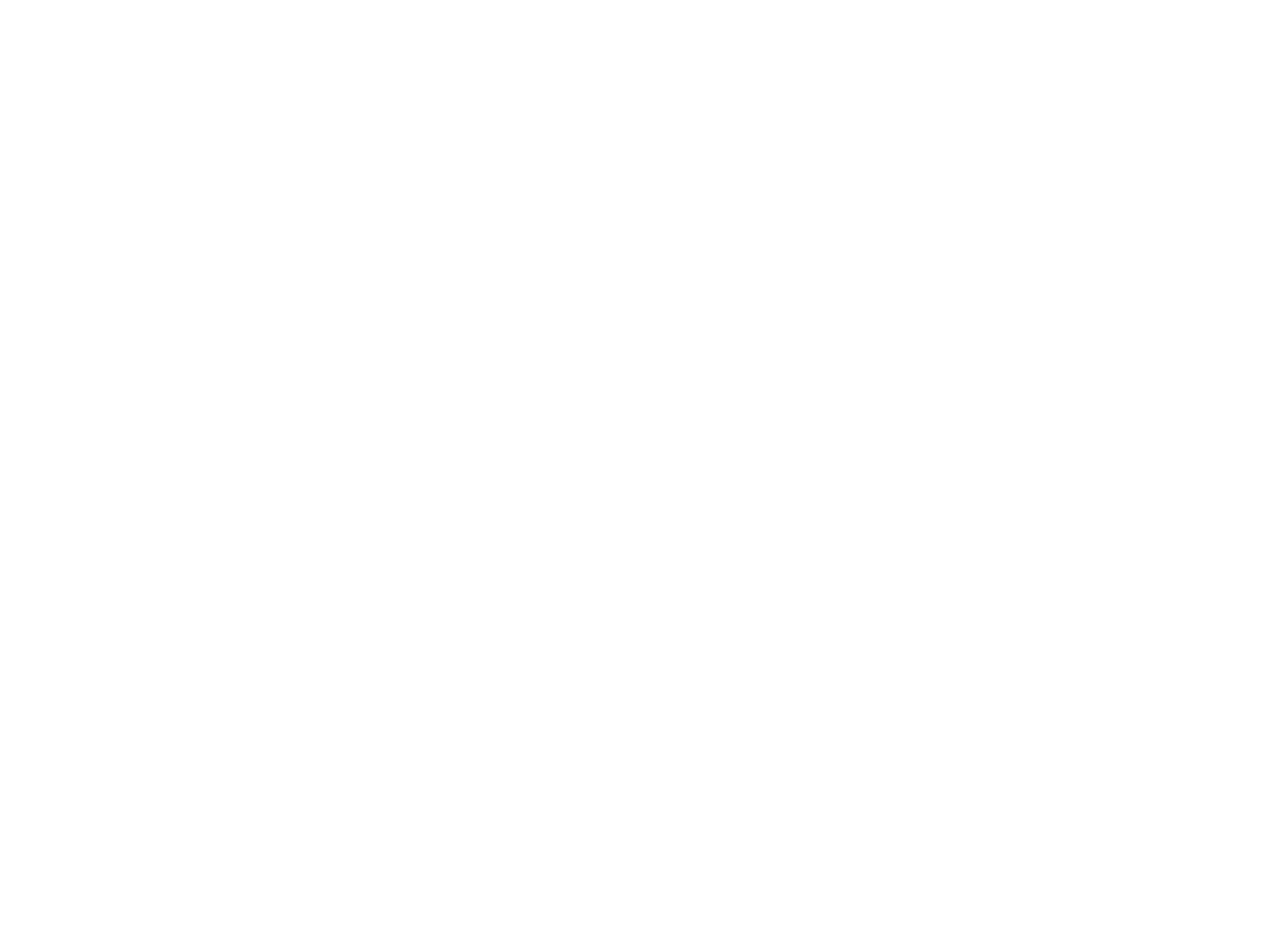
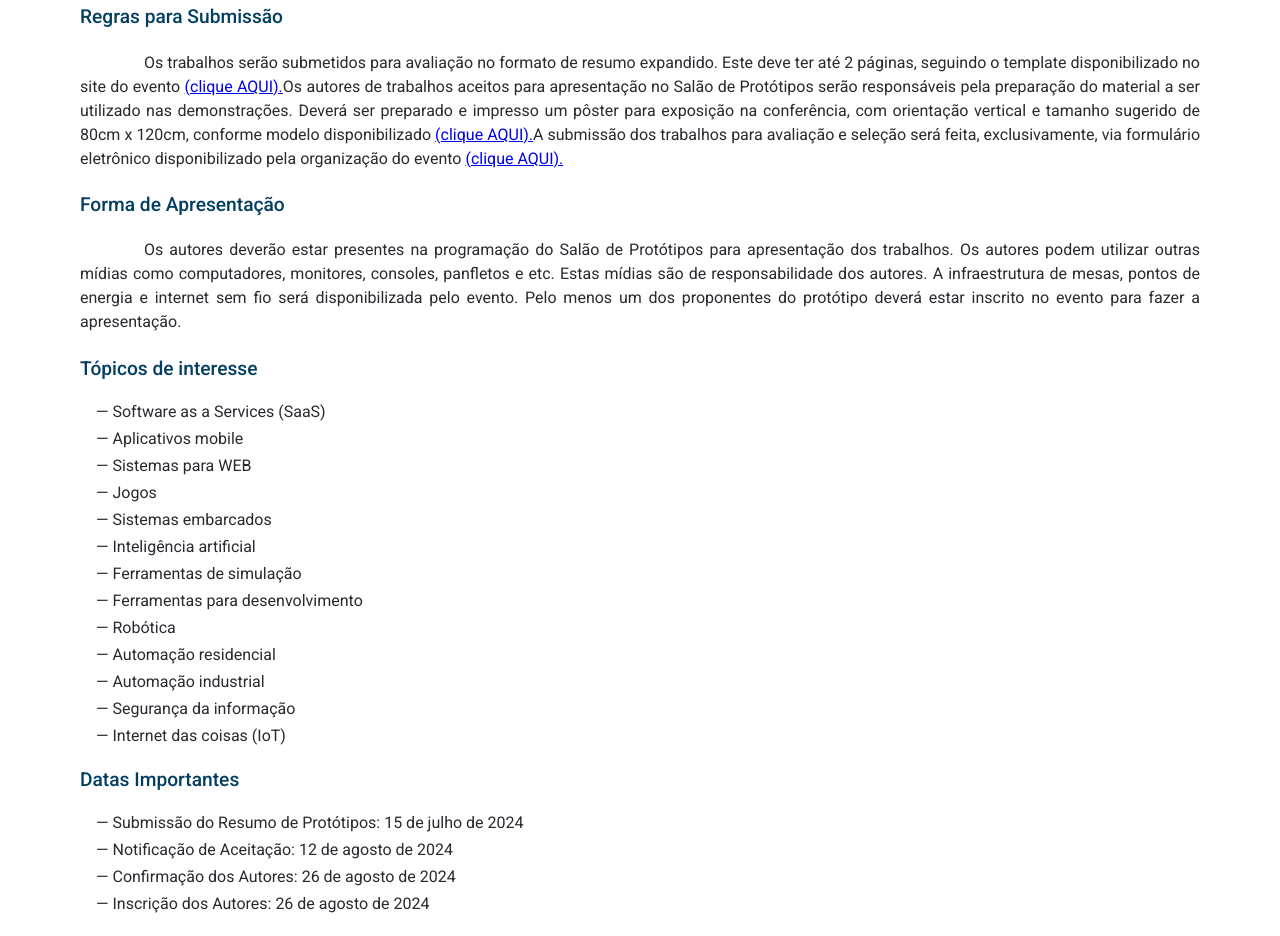
Before and after one commit to mayconndouglass/Ercemapi-2024, a React (Vite) app: page /chamadas/salao-de-prototipos in a window 1280 px wide. Before the commit this address had no page. Shown: the part 480-1416 px from the top of the page. Before the commit the page ends 800 px from the top, so only its background shows below. Built offline with nearby package versions, Linux system fonts and the light colour scheme.

Commit message:
feat: add prototype hall page

```diff
--- a/src/components/Header/index.tsx
+++ b/src/components/Header/index.tsx
@@ -36,17 +36,17 @@
             <li>
               <a href="#">O Evento</a>
               <ul>
-                <li><Link to={"/sobre"}>Sobre</Link></li>
-                <li><Link to={"/organizacao"}>Organização</Link></li>
-                <li><Link to={"/comite-de-programa"}>Comitê de Programa</Link></li>
+                <li><Link to={"/evento/sobre"}>Sobre</Link></li>
+                <li><Link to={"/evento/organizacao"}>Organização</Link></li>
+                <li><Link to={"/evento/comite-de-programa"}>Comitê de Programa</Link></li>
               </ul>
             </li>
             <li>
               <a href="#">Chamadas</a>
               <ul>
                 <li><a href="#">Artigos</a></li>
-                <li><a href="#">Minicursos</a></li>
-                <li><a href="#">Salão de Protótipos</a></li>
+                <li><Link to={"/chamadas/minicursos"}>Minicursos</Link></li>
+                <li><Link to={"/chamadas/salao-de-prototipos"}>Salão de Protótipos</Link></li>
               </ul>
             </li>
             <li><a href="#">Programação</a></li>
@@ -86,17 +86,17 @@
                 <li onClick={() => setEventOpen(!eventOpen)}>
                   <a href="#">O Evento <SlArrowDown /></a>
                   <ul className={eventOpen ? "active" : ""}>
-                    <li><Link to={"/sobre"}>Sobre</Link></li>
-                    <li><Link to={"/organizacao"}>Organização</Link></li>
-                    <li><Link to={"/comite-de-programa"}>Comitê de Programa</Link></li>
+                    <li><Link to={"/evento/sobre"}>Sobre</Link></li>
+                    <li><Link to={"/evento/organizacao"}>Organização</Link></li>
+                    <li><Link to={"/evento/comite-de-programa"}>Comitê de Programa</Link></li>
                   </ul>
                 </li>
                 <li onClick={() => setcallsOpen(!callsOpen)}>
                   <a href="#">Chamadas <SlArrowDown /></a>
                   <ul className={callsOpen ? "active" : ""}>
                     <li><a href="#">Artigos</a></li>
-                    <li><a href="#">Minicursos</a></li>
-                    <li><a href="#">Salão de Protótipos</a></li>
+                    <li><Link to={"/chamadas/minicursos"}>Minicursos</Link></li>
+                    <li><Link to={"/chamadas/salao-de-prototipos"}>Salão de Protótipos</Link></li>
                   </ul>
                 </li>
                 <li><a href="#">Programação</a></li>
--- /dev/null
+++ b/src/pages/PrototypeHall/index.tsx
@@ -0,0 +1,76 @@
+import * as S from "./styles"
+import { Separator } from "../../components/Separator"
+import { Center } from "../../components/Center"
+import { Title } from "../../components/Title"
+
+export const PrototypeHall = () => {
+  return (
+    <>
+      <Separator />
+      <S.Container>
+        <Center>
+          <Title align="left" text="Salão de Protótipos" />
+
+          <div className="line" />
+
+          <div className="content">
+            <h6>Chamada de Salão de Protótipos</h6>
+            <p>
+              O Salão de Protótipos da ERCEMAPI 2024 convida interessados a submeterem trabalhos nas áreas de Software as a Services (SaaS), aplicativos mobile, sistemas para WEB, jogos, sistemas embarcados, inteligência artificial, ferramentas de simulação, ferramentas para desenvolvimento, entre outras.
+            </p>
+
+            <h6>
+              Regras para Submissão
+            </h6>
+            <p>
+              Os trabalhos serão submetidos para avaliação no formato de resumo expandido. Este deve ter até 2 páginas, seguindo o template disponibilizado no site do evento <a href="https://docs.google.com/document/d/1jfn2HQvbwa4es6yyiQne4_d50N335nv4JUaJj5tCVMU/edit" target="_blank" rel="noopener noreferrer">(clique AQUI).</a>
+
+              Os autores de trabalhos aceitos para apresentação no Salão de Protótipos serão responsáveis pela preparação do material a ser utilizado nas demonstrações.
+
+              Deverá ser preparado e impresso um pôster para exposição na conferência, com orientação vertical e tamanho sugerido de 80cm x 120cm, conforme modelo disponibilizado <a href="https://docs.google.com/presentation/d/1Z0RiSPVzX5v7D-_Ma5rICvmtfHNBMLO0/edit?usp=sharing&ouid=112098072414210651329" target="_blank" rel="noopener noreferrer">(clique AQUI).</a>
+
+              A submissão dos trabalhos para avaliação e seleção será feita, exclusivamente, via formulário eletrônico disponibilizado pela organização do evento <a href="https://forms.gle/2M9hWSWn5hadLXgh9" target="_blank" rel="noopener noreferrer">(clique AQUI).</a>
+            </p>
+
+            <h6>Forma de Apresentação</h6>
+            <p>
+              Os autores deverão estar presentes na programação do Salão de Protótipos para apresentação dos trabalhos. Os autores podem utilizar outras mídias como computadores, monitores, consoles, panfletos e etc. Estas mídias são de responsabilidade dos autores. A infraestrutura de mesas, pontos de energia e internet sem fio será disponibilizada pelo evento. Pelo menos um dos proponentes do protótipo deverá estar inscrito no evento para fazer a apresentação.
+            </p>
+
+            <h6>Tópicos de interesse</h6>
+            <ul>
+              <li>— Software as a Services (SaaS)</li>
+              <li>— Aplicativos mobile</li>
+              <li>— Sistemas para WEB</li>
+              <li>— Jogos</li>
+              <li>— Sistemas embarcados</li>
+              <li>— Inteligência artificial</li>
+              <li>— Ferramentas de simulação</li>
+              <li>— Ferramentas para desenvolvimento</li>
+              <li>— Robótica</li>
+              <li>— Automação residencial</li>
+              <li>— Automação industrial</li>
+              <li>— Segurança da informação</li>
+              <li>— Internet das coisas (IoT)</li>
+            </ul>
+
+            <h6>Datas Importantes </h6>
+            <ul>
+              <li>— Submissão do Resumo de Protótipos: 15 de julho de 2024</li>
+              <li>— Notificação de Aceitação: 12 de agosto de 2024 </li>
+              <li>— Confirmação dos Autores: 26 de agosto de 2024 </li>
+              <li>— Inscrição dos Autores: 26 de agosto de 2024 </li>
+            </ul>
+
+            <h6>Coordenação do Salão de Protótipos </h6>
+            <p>
+              Prof. Dr. Alcemir Rodrigues Santos(UESPI)
+
+              <span>alcemir@prp.uespi.br</span>
+            </p>
+          </div>
+        </Center>
+      </S.Container>
+    </>
+  )
+}
--- /dev/null
+++ b/src/pages/PrototypeHall/styles.ts
@@ -0,0 +1,70 @@
+import styled from "styled-components"
+
+export const Container = styled.section`
+  padding: 2.5rem 5rem 7.5rem;
+
+  @media screen and (max-width: 700px) {
+    padding: 2.5rem 2.5rem 5rem;
+  }
+
+  & > div {
+    .line {
+      width: 100%;
+      height: 1px;
+      background-color: ${({ theme }) => theme["gray-500"]};
+      opacity: 0.2;
+      margin: 4rem 0;
+
+      @media screen and (max-width: 700px) {
+        margin: 2rem 0;
+      }
+    }
+
+    .content {
+      p {
+        text-indent: 4rem;
+        text-align: justify;
+        font-size: 1rem;
+        font-weight: 400;
+        line-height: 1.5;
+        margin-bottom: 0.5rem;
+        color: #292930;
+
+        span {
+          display: block;
+          margin-left: 1rem;
+        }
+
+        @media screen and (max-width: 500px) {
+          text-indent: 2rem;
+        }
+      }
+
+      & > p:last-child {
+        text-indent: 0;
+      }
+
+      h6 {
+        font-size: 1.2rem;
+        font-weight: 500;
+        margin: 1.4rem 0;
+        color: ${({ theme }) => theme["blue-600"]};
+
+        @media screen and (max-width: 500px) {
+          text-align: center;
+        }
+      }
+
+     ul {
+        li {
+          margin-left: 1rem;
+          margin-bottom: 0.5rem;
+
+          @media screen and (max-width: 500px) {
+            margin-left: 0;
+          }
+        }
+      }
+    }
+  }
+`
--- a/src/routes/index.tsx
+++ b/src/routes/index.tsx
@@ -7,16 +7,20 @@
 import { About } from '../pages/About';
 import { Organization } from '../pages/Organization';
 import { Workshops } from '../pages/Workshops';
+import { PrototypeHall } from '../pages/PrototypeHall';
 
 export const Router = () => {
   return (
     <Routes>
       <Route path="/" element={<MainHeader />}>
         <Route path="/" element={<Home />} />
-        <Route path="/comite-de-programa" element={<ProgramCommittee />} />
+
+        <Route path="/evento/comite-de-programa" element={<ProgramCommittee />} />
         <Route path="/evento/sobre" element={<About />} />
         <Route path="/evento/organizacao" element={<Organization />} />
+
         <Route path="/chamadas/minicursos" element={<Workshops />} />
+        <Route path="/chamadas/salao-de-prototipos" element={<PrototypeHall />} />
       </Route>
 
       {/* <Route path="*" element={<NotFound />} /> */}
```
